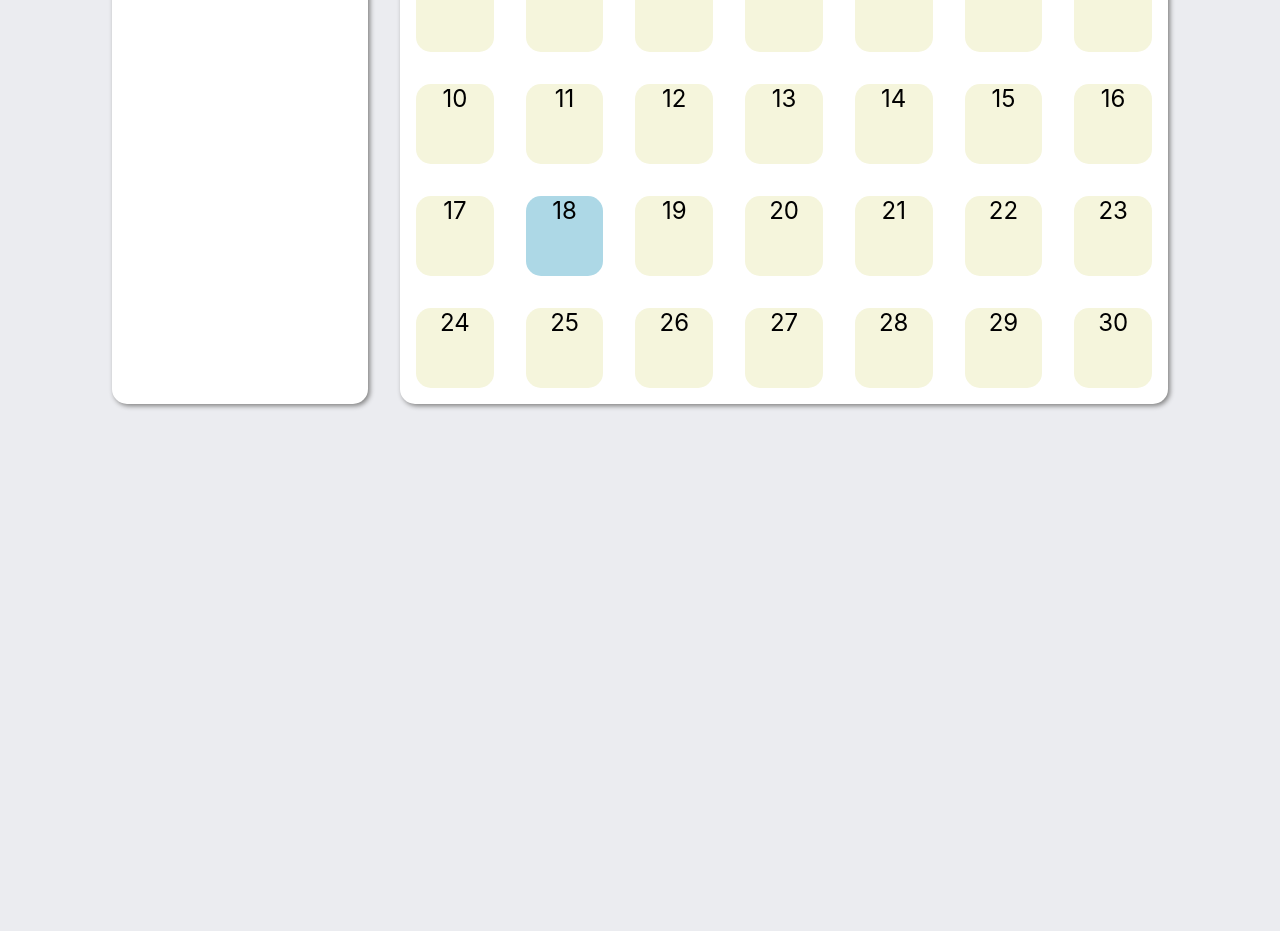
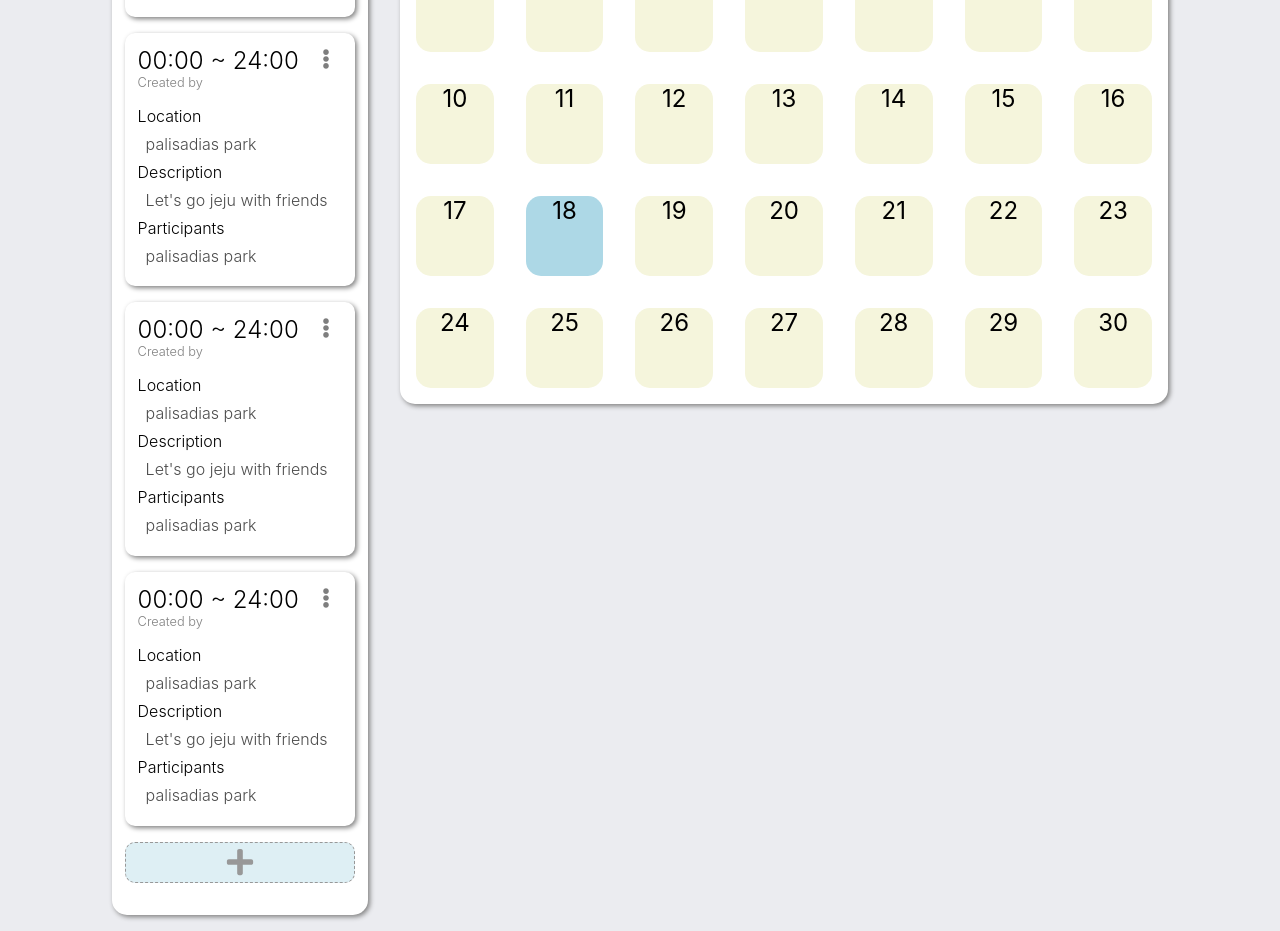
Before and after one commit to seanswim/comfyCalendar, a React (Create React App) app: page / in a window 1280 px wide. Shown: the part 440-1371 px from the top of the page. Before the commit the page ends 860 px from the top, so only its background shows below. Built offline with nearby package versions, Linux system fonts and the light colour scheme.

Commit message:
CREATE: sidebar component

```diff
--- a/package.json
+++ b/package.json
@@ -7,6 +7,7 @@
     "@testing-library/jest-dom": "^5.16.4",
     "@testing-library/react": "^13.1.1",
     "@testing-library/user-event": "^13.5.0",
+    "dotenv": "^16.0.0",
     "moment": "^2.29.3",
     "react": "^18.0.0",
     "react-dom": "^18.0.0",
--- a/src/AppStyles.js
+++ b/src/AppStyles.js
@@ -10,6 +10,7 @@ export const Header = styled.div`
 
 export const Body = styled.div`
   display: flex;
+  align-items: flex-start;
   flex-wrap: wrap;
   justify-content: center;
 `;
--- /dev/null
+++ b/src/components/sideBar/AddCard.js
@@ -0,0 +1,12 @@
+import { AddCardContainer } from "../../styles/sideBarStyles/AddCardStyles";
+import { FaPlus } from "react-icons/fa";
+
+const AddCard = () => {
+  return (
+    <AddCardContainer>
+      <FaPlus size={30}/>
+    </AddCardContainer>
+  )
+}
+
+export default AddCard;
--- a/src/components/sideBar/SideBar.js
+++ b/src/components/sideBar/SideBar.js
@@ -1,10 +1,18 @@
-import { SideBarContainer, SideBarWrapper } from "../../styles/sideBarStyles/SideBarStyles";
+import { SideBarContainer, SideBarWrapper, SideBarText, SideBarDay } from "../../styles/sideBarStyles/SideBarStyles";
+import AddCard from "./AddCard";
+import TaskCard from "./TaskCard";
 
 const SideBar = () => {
   return (
     <SideBarContainer>
       <SideBarWrapper>
-        Side Bar
+        <SideBarText>To Do</SideBarText>
+        <SideBarDay>04.19</SideBarDay>
+        <TaskCard></TaskCard>
+        <TaskCard></TaskCard>
+        <TaskCard></TaskCard>
+        <TaskCard></TaskCard>
+        <AddCard></AddCard>
       </SideBarWrapper>
     </SideBarContainer>
   )
--- /dev/null
+++ b/src/components/sideBar/TaskCard.js
@@ -0,0 +1,24 @@
+import { Content, CreatedBy, MenuContainer, TaskCardContainer, TaskCardWrapper, Time, Title } from "../../styles/sideBarStyles/TaskCardStyles";
+import { FaEllipsisV } from "react-icons/fa";
+
+const TaskCard = () => {
+  return (
+    <TaskCardContainer>
+      <TaskCardWrapper>
+        <Time>00:00 ~ 24:00</Time>
+        <CreatedBy>Created by</CreatedBy>
+        <Title>Location</Title>
+        <Content>palisadias park</Content>
+        <Title>Description</Title>
+        <Content>Let's go jeju with friends</Content>
+        <Title>Participants</Title>
+        <Content>palisadias park</Content>
+      </TaskCardWrapper>
+      <MenuContainer>
+        <FaEllipsisV size={20}/>
+      </MenuContainer>
+    </TaskCardContainer>
+  )
+}
+
+export default TaskCard;
--- a/src/styles/calendarStyles/CalendarStyles.js
+++ b/src/styles/calendarStyles/CalendarStyles.js
@@ -11,7 +11,6 @@ export const CalendarContainer = styled.div`
   box-shadow: 2px 2px 5px grey;
 
   width: 60%;
-
 `;
 
 export const MonthYearContainer = styled.div`
--- /dev/null
+++ b/src/styles/sideBarStyles/AddCardStyles.js
@@ -0,0 +1,18 @@
+import styled from "styled-components";
+
+export const AddCardContainer = styled.div`
+  border: 1.5px dashed;
+  border-radius: 10px;
+  background-color: lightblue;
+  color: black;
+  padding: 0.3rem;
+  margin: 1rem 0;
+  opacity: 0.4;
+  cursor: pointer;
+  :hover {
+    opacity: 0.5;
+  }
+
+  display: flex;
+  justify-content: center;
+`;
--- a/src/styles/sideBarStyles/SideBarStyles.js
+++ b/src/styles/sideBarStyles/SideBarStyles.js
@@ -2,6 +2,7 @@ import styled from "styled-components";
 
 export const SideBarContainer = styled.div`
   display: flex;
+  justify-content: center;
   background-color: white;
   border-radius: 15px;
   margin: 1rem;
@@ -11,4 +12,15 @@ export const SideBarContainer = styled.div`
 `;
 
 export const SideBarWrapper = styled.div`
+  width: 90%;
+  margin: 1rem 0;
 `;
+
+export const SideBarText = styled.div`
+  font-size: 3rem;
+  font-weight: 500;
+`;
+
+export const SideBarDay = styled.div`
+  color: grey;
+`;
--- /dev/null
+++ b/src/styles/sideBarStyles/TaskCardStyles.js
@@ -0,0 +1,55 @@
+import styled from "styled-components";
+
+export const TaskCardContainer = styled.div`
+  border-radius: 10px;
+  color: black;
+  padding: 0.3rem;
+  background-color: white;
+  box-shadow: 2px 2px 5px grey;
+  margin: 1rem 0;
+
+  display: flex;
+  flex-direction: column;
+  position: relative;
+`;
+
+export const TaskCardWrapper = styled.div`
+  margin: 0.5rem;
+  font-size: 1rem;
+  font-weight: 300;
+`;
+
+export const MenuContainer = styled.div`
+  opacity: 0.5;
+  margin: 0.5rem;
+  cursor: pointer;
+  right: -10px;
+  :hover {
+    opacity: 1;
+  }
+
+  position: absolute;
+  right: 5%;
+`;
+
+export const MenuWrapper = styled.div`
+`;
+
+export const Time = styled.div`
+  font-size: 1.5rem;
+`;
+
+export const CreatedBy = styled.div`
+  color: grey;
+  font-size: 0.8rem;
+  margin: 0 0 1rem 0;
+`;
+
+export const Title = styled.div`
+  margin: 0 0 0.5rem 0;
+`;
+
+export const Content = styled.div`
+  margin: 0 0 0.5rem 0.5rem;
+  opacity: 0.7;
+`;
```
Also changed, not shown: src/img/noplans.jpg (added), 1 other file (tests, documents, lock files or other folders).
